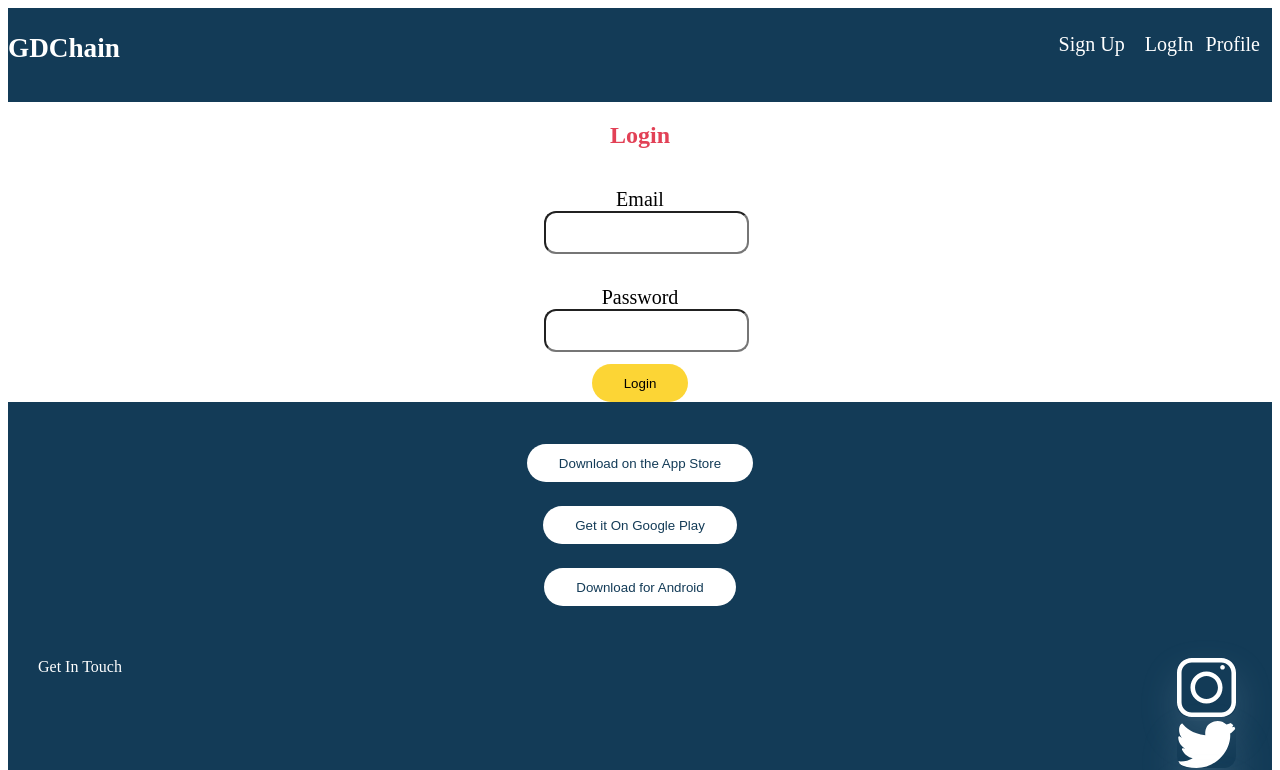
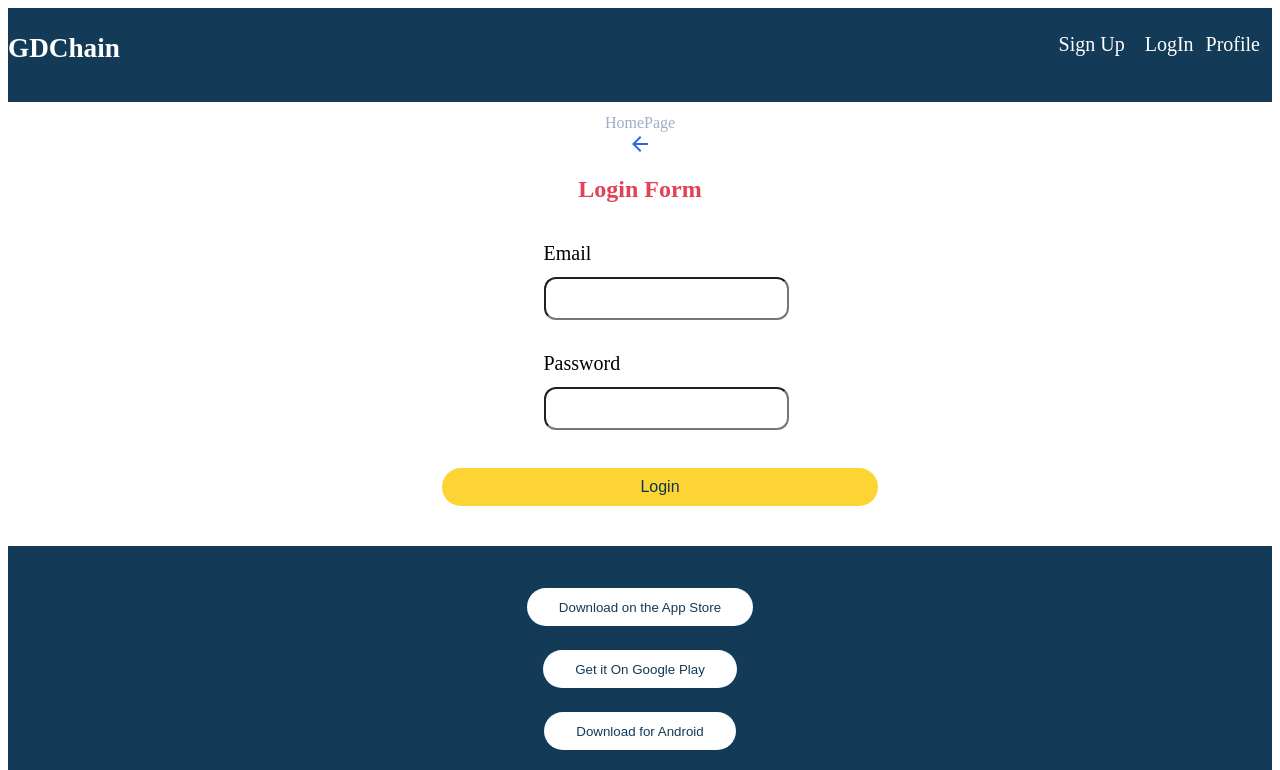
Before and after one commit to Gharsa-Amin/Capstone-Front-End-, a React (Vite) app: page /login in a window 1280 px wide. Shown: the top 770 px of the page. Built offline with nearby package versions, Linux system fonts and the light colour scheme.

Commit message:
created the login page, adding navigation SVGs

```diff
--- a/src/Component/Login/Login.jsx
+++ b/src/Component/Login/Login.jsx
@@ -1,6 +1,7 @@
 import axios from "axios";
 import { useState } from "react";
 import { useNavigate } from "react-router-dom";
+import { Link } from "react-router-dom";
 import { emailRegex } from "../../../lib/regex";
 
 export default function LoginPage() {
@@ -73,11 +74,31 @@ export default function LoginPage() {
 
 	return (
 		<main>
-			<h2>Login</h2>
+			<Link className="form__link" to="/">
+				HomePage
+				<svg
+					className="form__arrow-back"
+					width="24"
+					height="24"
+					viewBox="0 0 24 24"
+					fill="none"
+					xmlns="http://www.w3.org/2000/svg"
+				>
+					<path
+						d="M20 11H7.83L13.42 5.41L12 4L4 12L12 20L13.41 18.59L7.83 13H20V11Z"
+						fill="#2E66E6"
+					/>
+				</svg>
+				<h2>Login Form</h2>
+			</Link>
+
 			<form className="form" onSubmit={handleSubmit}>
 				<div className="form__group">
-					<label htmlFor="email">Email</label>
+					<label htmlFor="email" className="form__label">
+						Email
+					</label>
 					<input
+						className="form__input"
 						type="text"
 						name="email"
 						id="email"
@@ -85,15 +106,18 @@ export default function LoginPage() {
 					/>
 				</div>
 				<div className="form__group">
-					<label htmlFor="password">Password</label>
+					<label htmlFor="password" className="form__label">
+						Password
+					</label>
 					<input
+						className="form__input"
 						type="password"
 						name="password"
 						id="password"
 						onChange={(e) => handleChange(e)}
 					/>
 				</div>
-				<button>Login</button>
+				<button className="form__button">Login</button>
 				{errorMessage && <p>{errorMessage}</p>}
 				{success && <p>Success! Redirecting to profile page...</p>}
 			</form>
--- a/src/Component/SignUpForm/SignUpForm.jsx
+++ b/src/Component/SignUpForm/SignUpForm.jsx
@@ -2,6 +2,7 @@ import { useState } from "react";
 import axios from "axios";
 import { useNavigate } from "react-router-dom";
 import { emailRegex } from "../../../lib/regex";
+import { Link } from "react-router-dom";
 import "./SignUpForm.scss";
 export default function RegisterPage() {
 	const navigate = useNavigate();
@@ -62,7 +63,25 @@ export default function RegisterPage() {
 
 	return (
 		<main>
-			<h2>Sign Up Form</h2>
+			<div className="form__navigation">
+				<Link className="form__link" to="/">
+					HomePage
+					<svg
+						className="form__arrow-back"
+						width="24"
+						height="24"
+						viewBox="0 0 24 24"
+						fill="none"
+						xmlns="http://www.w3.org/2000/svg"
+					>
+						<path
+							d="M20 11H7.83L13.42 5.41L12 4L4 12L12 20L13.41 18.59L7.83 13H20V11Z"
+							fill="#2E66E6"
+						/>
+					</svg>
+					<h2>Sign Up Form</h2>
+				</Link>
+			</div>
 			<form className="form" onSubmit={handleSubmit}>
 				<div className="form__group">
 					<label htmlFor="name" className="form__label">
--- a/src/Component/SignUpForm/SignUpForm.scss
+++ b/src/Component/SignUpForm/SignUpForm.scss
@@ -33,4 +33,12 @@
 		font-size: 1rem;
 		color: $GlobalTextDarkBlue;
 	}
+	&__link {
+		color: $GlobalTextGrey;
+		display: flex;
+		flex-direction: column;
+		justify-content: center;
+		align-items: center;
+		padding-top: 0.75rem;
+	}
 }
```
